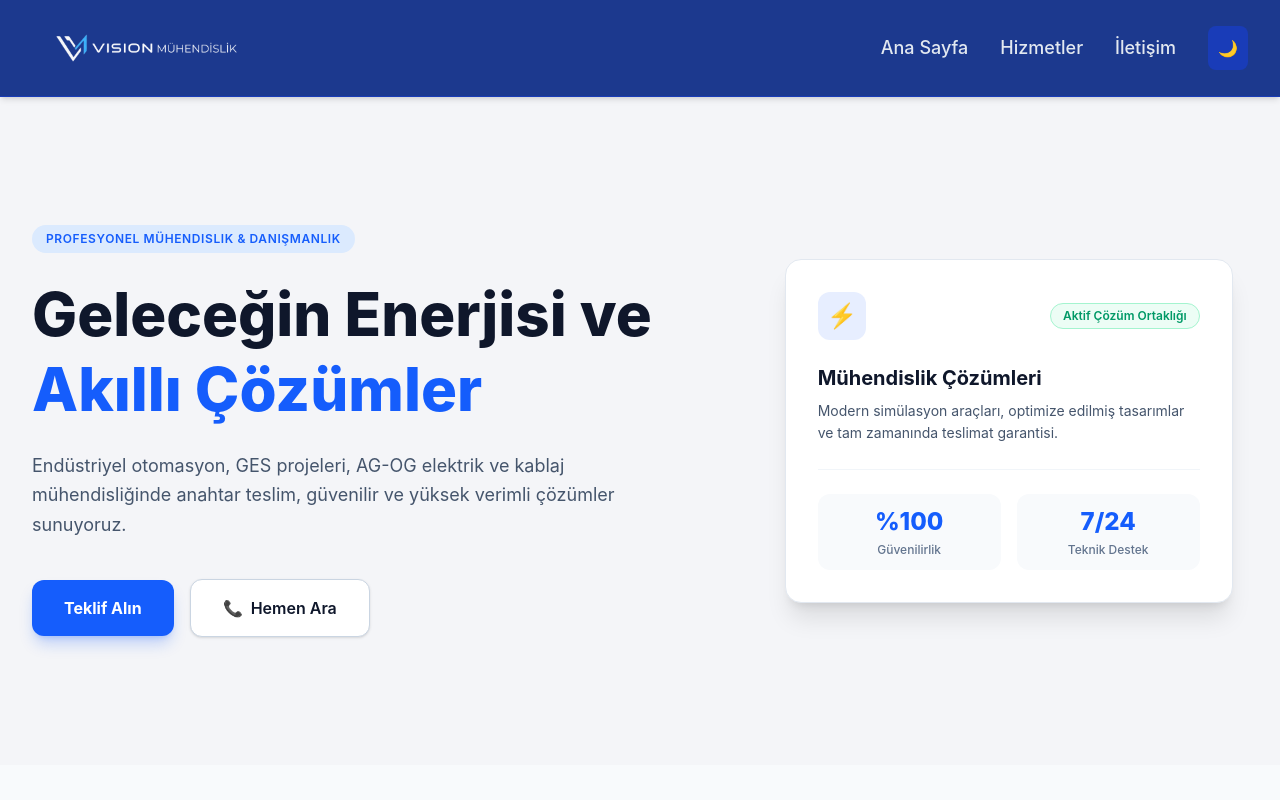
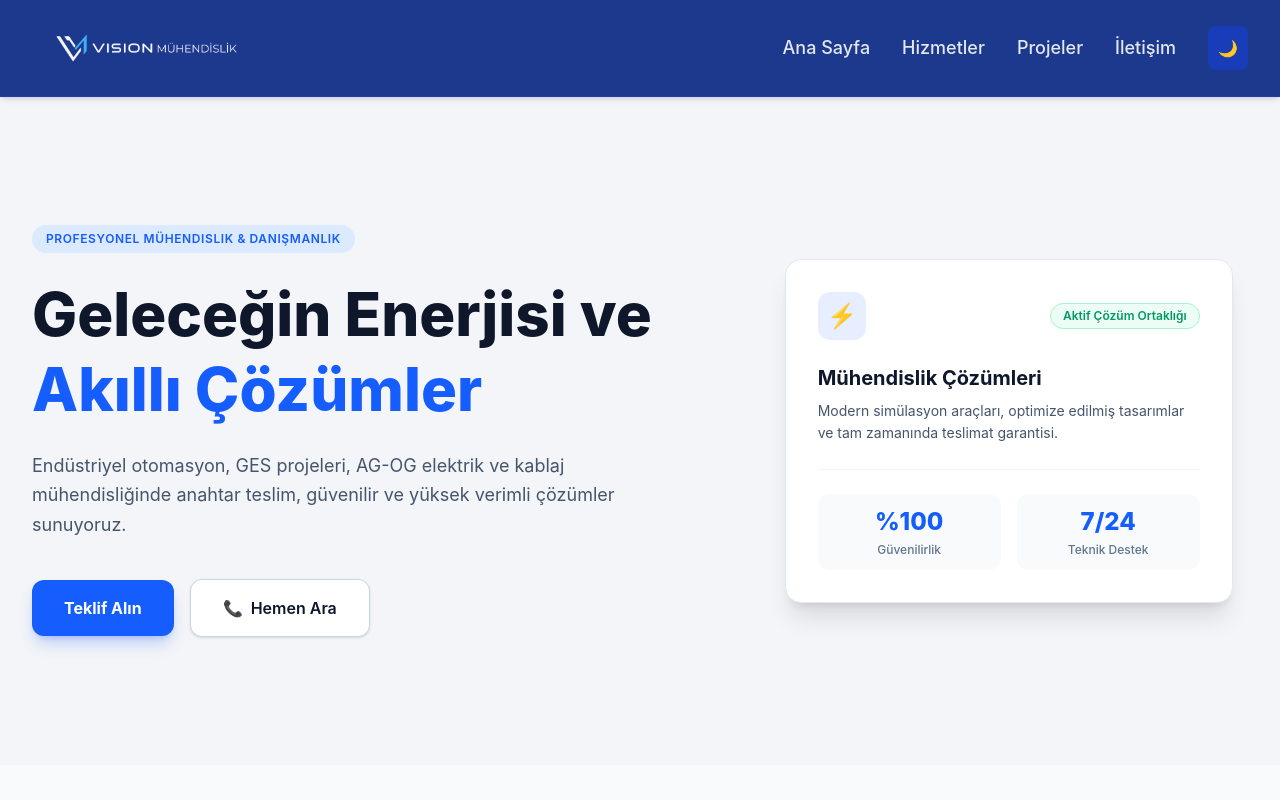
Before and after one commit to 7aslan/vision-site, a React (Vite) app: page / in a window 1280 px wide. Shown: the top 800 px of the page. Built offline with nearby package versions, Linux system fonts and the light colour scheme.

Commit message:
add: Project in Navbar and burger menu

```diff
--- a/src/components/Navbar.jsx
+++ b/src/components/Navbar.jsx
@@ -23,6 +23,9 @@ export default function Navbar({ darkMode, setDarkMode }) {
         const element = document.querySelector(hash);
         if (element) element.scrollIntoView({ behavior: 'smooth' });
       }, 100);
+    } else {
+      const element = document.querySelector(hash);
+      if (element) element.scrollIntoView({ behavior: 'smooth' });
     }
   };
 
@@ -31,7 +34,7 @@ export default function Navbar({ darkMode, setDarkMode }) {
       <div className="max-w-7xl mx-auto px-4 sm:px-6 lg:px-8">
         <div className="flex justify-between h-24 items-center">
 
-          {/* Logo Alanı - İdeal ve net boyut */}
+          {/* Logo Alanı */}
           <div className="flex-shrink-0 flex items-center">
             <a
               href="/"
@@ -50,6 +53,7 @@ export default function Navbar({ darkMode, setDarkMode }) {
           <div className="hidden md:flex items-center space-x-8">
             <a href="#hero" onClick={() => handleNavClick('#hero')} className="text-lg font-medium text-slate-200 hover:text-white dark:text-slate-300 dark:hover:text-blue-400 transition-colors">Ana Sayfa</a>
             <a href="#services" onClick={() => handleNavClick('#services')} className="text-lg font-medium text-slate-200 hover:text-white dark:text-slate-300 dark:hover:text-blue-400 transition-colors">Hizmetler</a>
+            <a href="#projects" onClick={() => handleNavClick('#projects')} className="text-lg font-medium text-slate-200 hover:text-white dark:text-slate-300 dark:hover:text-blue-400 transition-colors">Projeler</a>
             <a href="#contact" onClick={() => handleNavClick('#contact')} className="text-lg font-medium text-slate-200 hover:text-white dark:text-slate-300 dark:hover:text-blue-400 transition-colors">İletişim</a>
 
             {/* Dark Mode Toggle Button */}
@@ -62,7 +66,7 @@ export default function Navbar({ darkMode, setDarkMode }) {
             </button>
           </div>
 
-          {/* Mobile Menu Button - Sağa kayma yapmayacak şekilde hizalandı */}
+          {/* Mobile Menu Button */}
           <div className="md:hidden flex items-center space-x-3">
             <button
               onClick={() => setDarkMode(!darkMode)}
@@ -93,6 +97,7 @@ export default function Navbar({ darkMode, setDarkMode }) {
         <div className="md:hidden bg-blue-950 dark:bg-slate-900 border-b border-blue-800 dark:border-slate-800 px-4 pt-3 pb-5 space-y-3">
           <a href="#hero" onClick={() => handleNavClick('#hero')} className="block px-3 py-2 rounded-md text-lg font-medium text-slate-200 hover:bg-blue-900">Ana Sayfa</a>
           <a href="#services" onClick={() => handleNavClick('#services')} className="block px-3 py-2 rounded-md text-lg font-medium text-slate-200 hover:bg-blue-900">Hizmetler</a>
+          <a href="#projects" onClick={() => handleNavClick('#projects')} className="block px-3 py-2 rounded-md text-lg font-medium text-slate-200 hover:bg-blue-900">Projeler</a>
           <a href="#contact" onClick={() => handleNavClick('#contact')} className="block px-3 py-2 rounded-md text-lg font-medium text-slate-200 hover:bg-blue-900">İletişim</a>
         </div>
       )}
```
